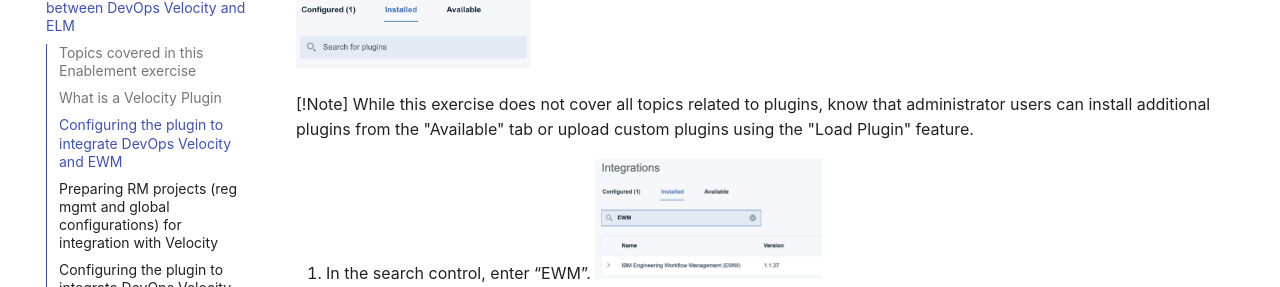
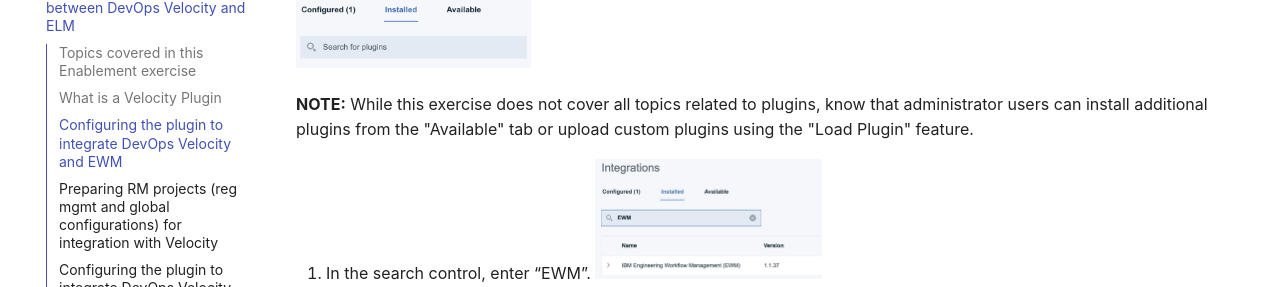
Before and after one commit to DevOpsAutomationLabs/ELM_Velocity, an MkDocs documentation site: the page built from docs/enable1/index.md, in a window 1280 px wide and 900 px high, scrolled down 1795 px. Shown: the part 166-453 px from the top of the window. Built offline with MkDocs 1.6.1 and Material for MkDocs 9.7.7, drawn with Linux system fonts in a browser that asks for light colours.

```diff
--- a/docs/enable1/index.md
+++ b/docs/enable1/index.md
@@ -38,7 +38,7 @@ Once configured and as per that plugin’s synchronization timing, Velocity star
 3. Click on the Installed tab and review the many plugins already available.
 <img src="media/integrations_image.png" alt="integrations" style="width:25%; height:auto;">
 
-[!Note]
+**NOTE:**
 While this exercise does not cover all topics related to plugins, know that administrator users can install additional plugins from the "Available" tab or upload custom plugins using the "Load Plugin" feature. <br/>
 
 4. In the search control, enter “EWM”.
```
